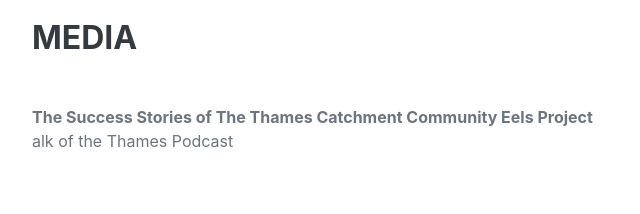
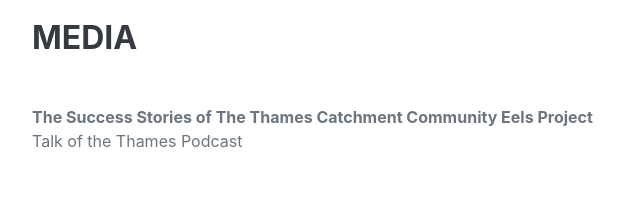
Before and after one commit to wandabodnar/wandabodnar.github.io, a plain HTML site: page index.html in a window 1280 px wide. Shown: the part 11080-11294 px from the top of the page, 288-928 px from the left. Drawn offline with nearby package versions, Linux system fonts and the light colour scheme; a web font is replaced by a local one.

Commit message:
Add files via upload

```diff
--- a/index.html
+++ b/index.html
@@ -642,7 +642,7 @@
                 <div class="d-flex flex-column flex-md-row justify-content-between mb-5">
                     <div class="flex-grow-1">
                         <div><b>The Success Stories of The Thames Catchment Community Eels Project</b></div>
-                        <p>alk of the Thames Podcast</p>
+                        <p>Talk of the Thames Podcast</p>
                     </div>
                     <div class="flex-shrink-0"><span class="text-primary">2022</span></div>
                 </div>
```
